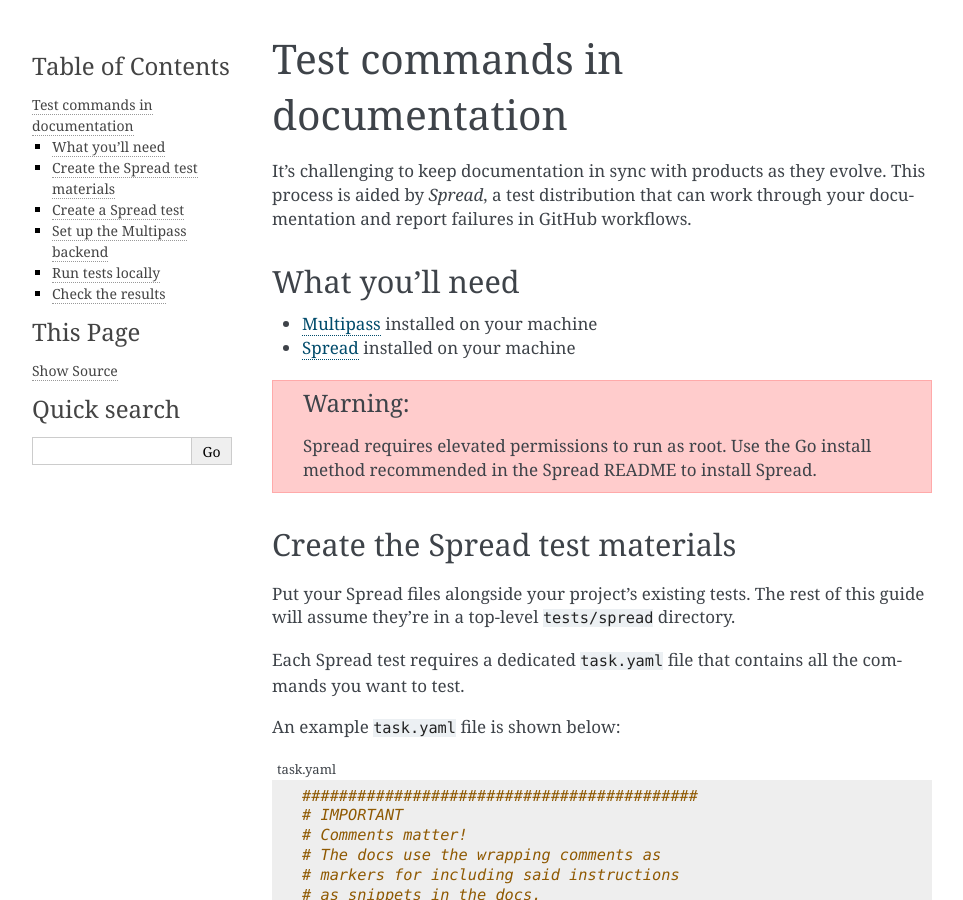
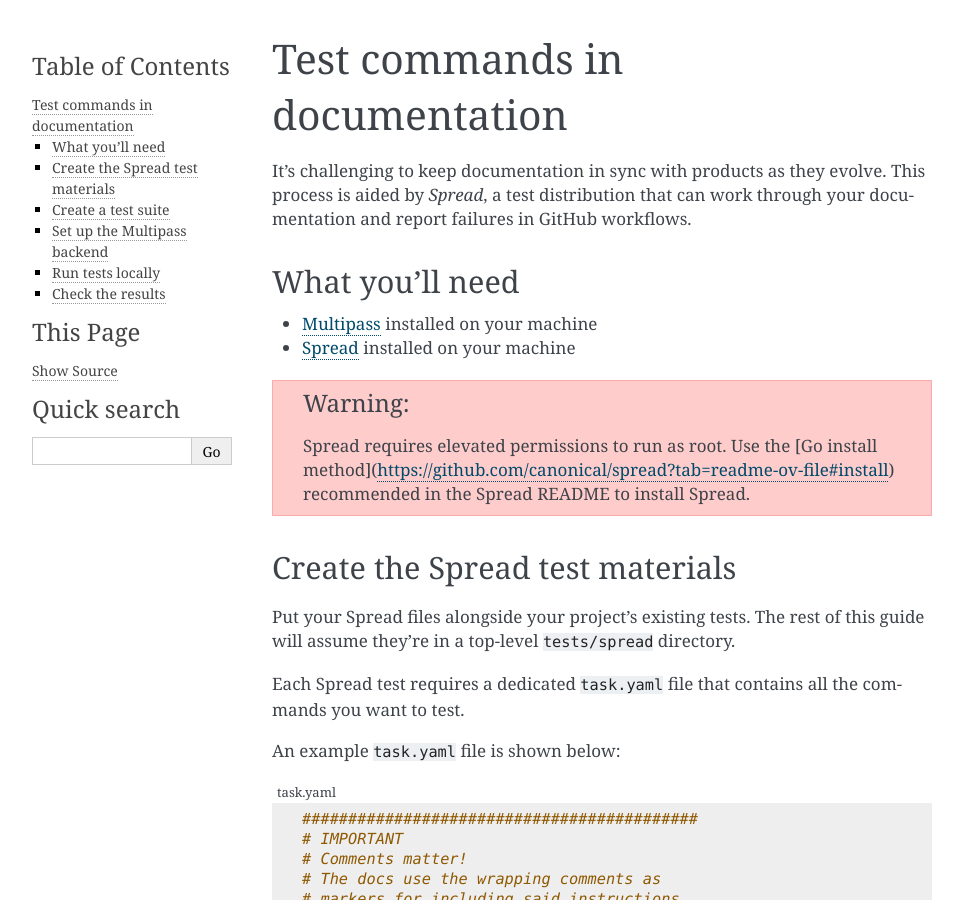
Before and after one commit to canonical/sphinx-docs-starter-pack, a Sphinx documentation site: the page built from docs/how-to/add-documentation-testing.rst, in a window 1280 px wide and 900 px high. Shown: the whole window, without its empty margins (148-1111 px from the left). Built offline with Sphinx 7.4.7, drawn with Linux system fonts in a browser that asks for light colours; pages that are not in the unit, such as notebooks, are missing from menus; some of the changed text lies outside the part shown.

Commit message:
Apply suggestions from code review
Co-authored-by: JJ Coldiron <jj.coldiron@canonical.com>
Co-authored-by: shalz <shalz@hotmail.com>

````diff
--- a/docs/how-to/add-documentation-testing.rst
+++ b/docs/how-to/add-documentation-testing.rst
@@ -15,7 +15,7 @@ What you'll need
 
 .. warning::
 
-    Spread requires elevated permissions to run as root. Use the Go install method
+    Spread requires elevated permissions to run as root. Use the [Go install method](https://github.com/canonical/spread?tab=readme-ov-file#install)
     recommended in the Spread README to install Spread.
 
 Create the Spread test materials
@@ -89,8 +89,8 @@ you can include the exact commands from ``task.yaml`` in the tutorial file like
         :dedent: 2
         ```
 
-Create a Spread test
---------------------
+Create a test suite
+-------------------
 
 From the root of your project, create the file ``spread.yaml`` and insert the
 following contents:
````
